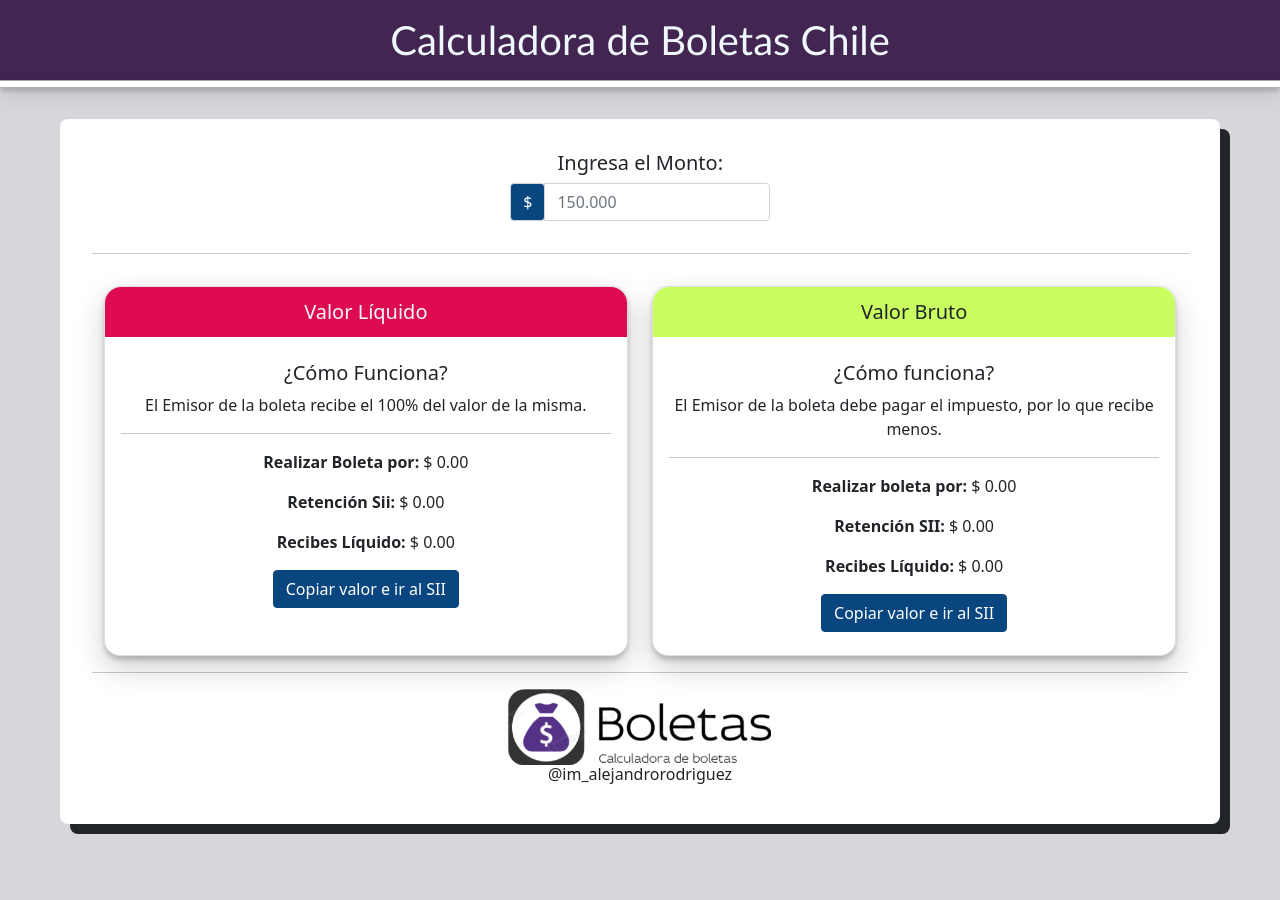
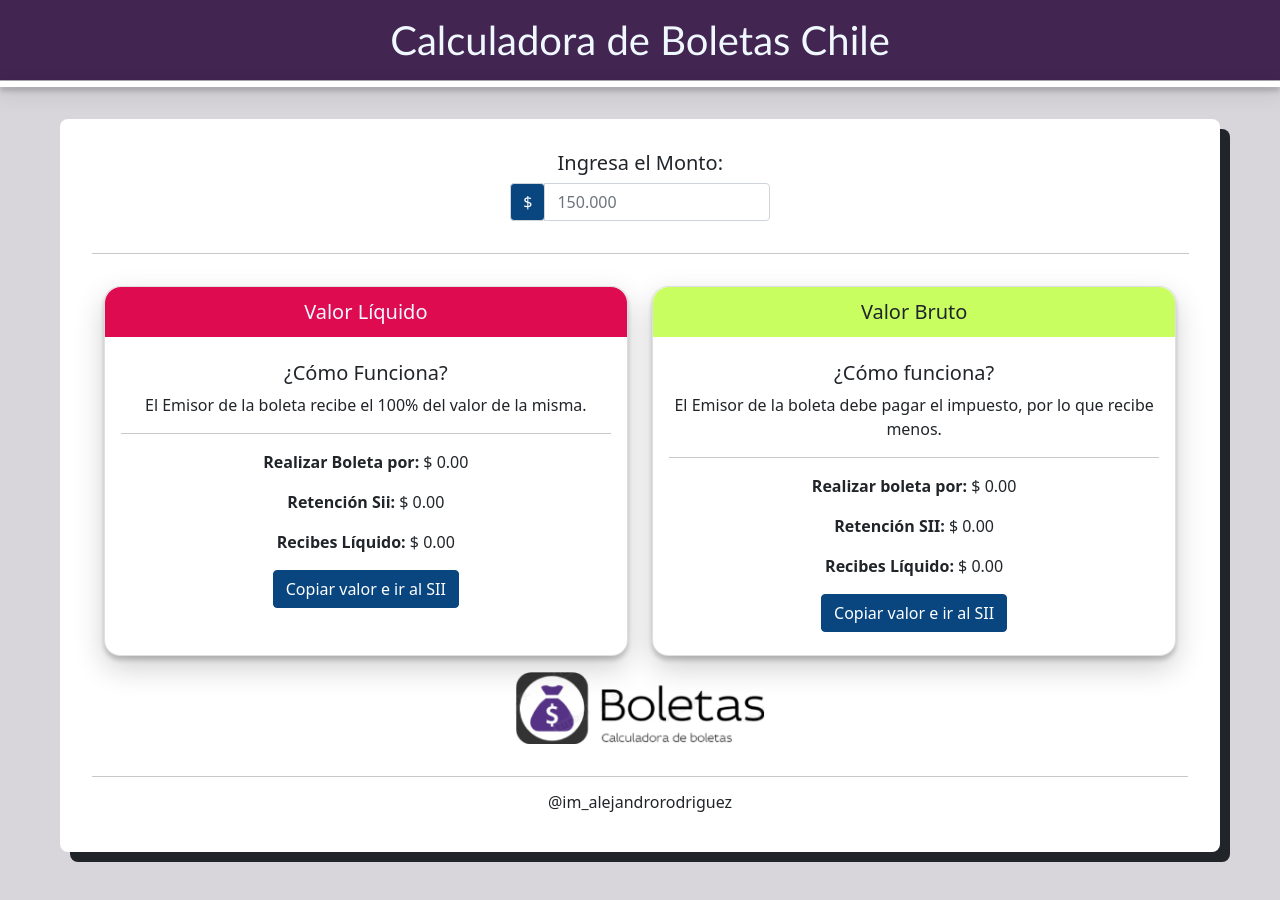
Before and after one commit to aljerr3/calculo-de-boletas-chile, a Svelte app: page / in a window 1280 px wide. Shown: the top 900 px of the page. Built offline with nearby package versions, Linux system fonts and the light colour scheme.

Commit message:
Se actualiza el logo

```diff
--- a/src/components/page.svelte
+++ b/src/components/page.svelte
@@ -148,9 +148,8 @@
       </div>
     </div>
   </div>
+  <img class="logo" src="img/logo.png" alt="logo" />
   <hr />
-  <img src="img/logo.png" alt="logo" />
-
   <h6>@im_alejandrorodriguez</h6>
 </div>
 
@@ -241,4 +240,9 @@
     background-color: rgb(160, 7, 78);
     border-color: rgb(160, 7, 78);
   }
+  .logo {
+    max-width: 250px;
+    min-width: 250px;
+    margin: 1rem;
+  }
 </style>
```
